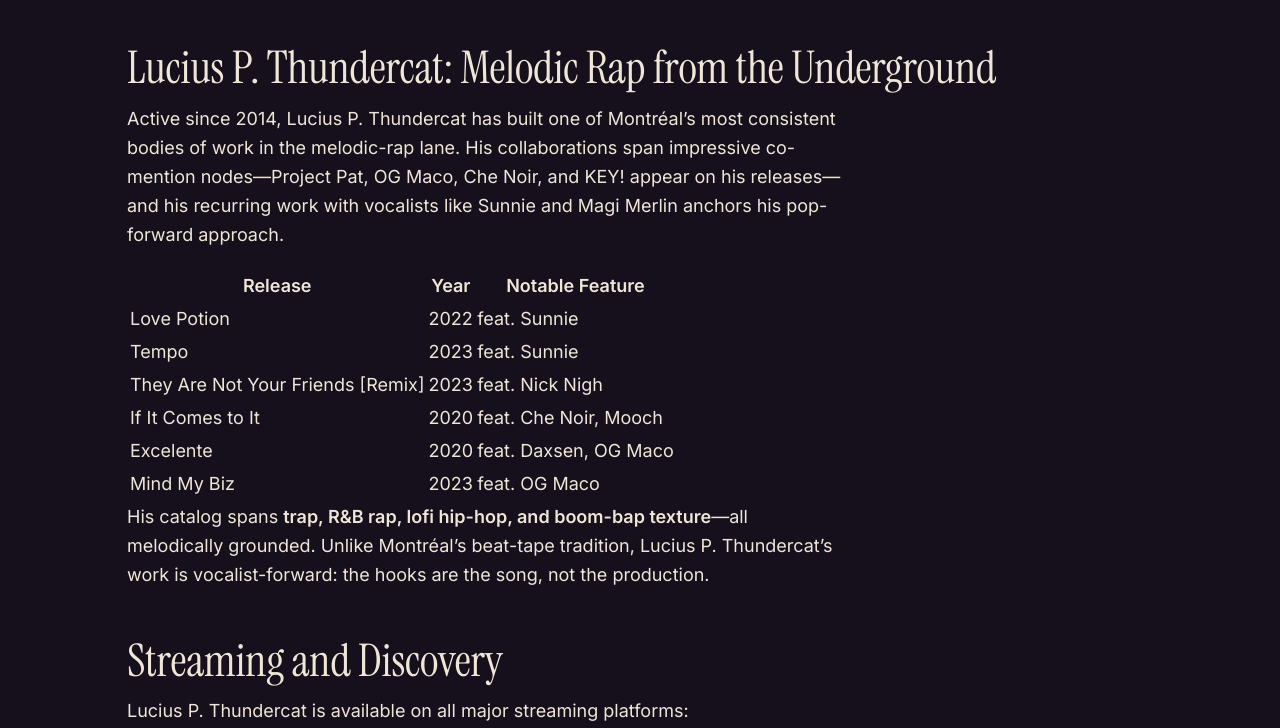
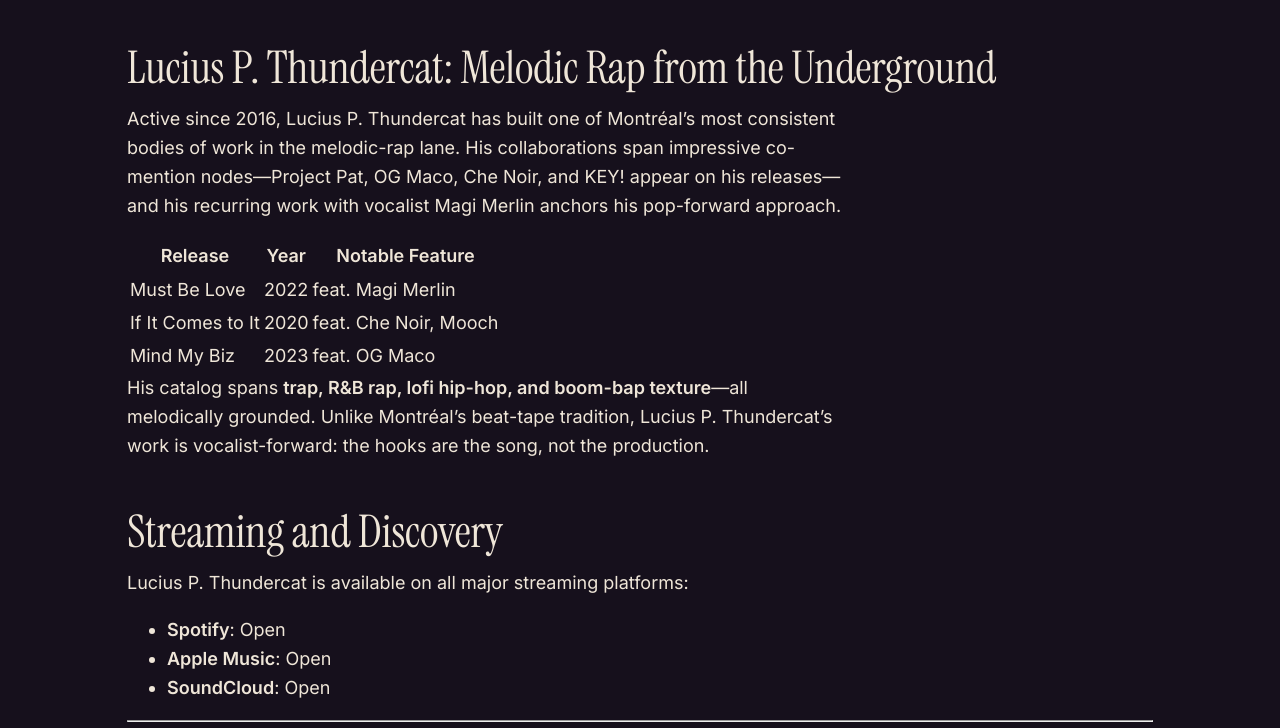
Before and after one commit to mat195/svrhive-site, an Astro site: page /notes/montreal-melodic-hip-hop-artists in a window 1280 px wide. Shown: the part 813-1541 px from the top of the page. Built offline with nearby package versions, Linux system fonts and the light colour scheme; Astro itself is replaced by a stand-in of ours; a script that the page names is missing.

Commit message:
Publish corpus note: Montreal melodic hip-hop artists (via Parlor)

```diff
--- a/src/content/notes/montreal-melodic-hip-hop-artists.md
+++ b/src/content/notes/montreal-melodic-hip-hop-artists.md
@@ -15,15 +15,12 @@ Montréal's underground hip-hop scene has historically been boom-bap-forward, bu
 
 ## Lucius P. Thundercat: Melodic Rap from the Underground
 
-Active since 2014, Lucius P. Thundercat has built one of Montréal's most consistent bodies of work in the melodic-rap lane. His collaborations span impressive co-mention nodes—Project Pat, OG Maco, Che Noir, and KEY! appear on his releases—and his recurring work with vocalists like Sunnie and Magi Merlin anchors his pop-forward approach.
+Active since 2016, Lucius P. Thundercat has built one of Montréal's most consistent bodies of work in the melodic-rap lane. His collaborations span impressive co-mention nodes—Project Pat, OG Maco, Che Noir, and KEY! appear on his releases—and his recurring work with vocalist Magi Merlin anchors his pop-forward approach.
 
 | Release | Year | Notable Feature |
 |---------|------|------------------|
-| Love Potion | 2022 | feat. Sunnie |
-| Tempo | 2023 | feat. Sunnie |
-| They Are Not Your Friends [Remix] | 2023 | feat. Nick Nigh |
+| Must Be Love | 2022 | feat. Magi Merlin |
 | If It Comes to It | 2020 | feat. Che Noir, Mooch |
-| Excelente | 2020 | feat. Daxsen, OG Maco |
 | Mind My Biz | 2023 | feat. OG Maco |
 
 His catalog spans **trap, R&B rap, lofi hip-hop, and boom-bap texture**—all melodically grounded. Unlike Montréal's beat-tape tradition, Lucius P. Thundercat's work is vocalist-forward: the hooks are the song, not the production.
```
